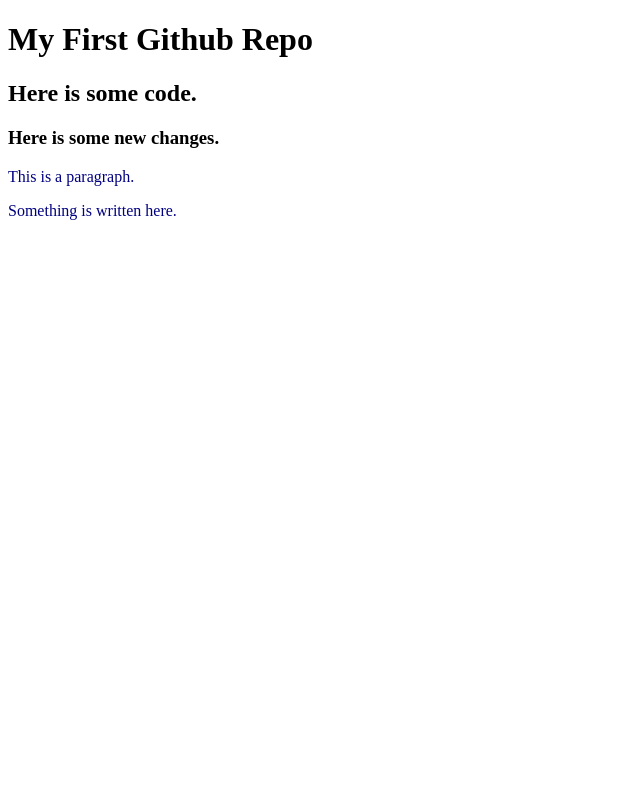
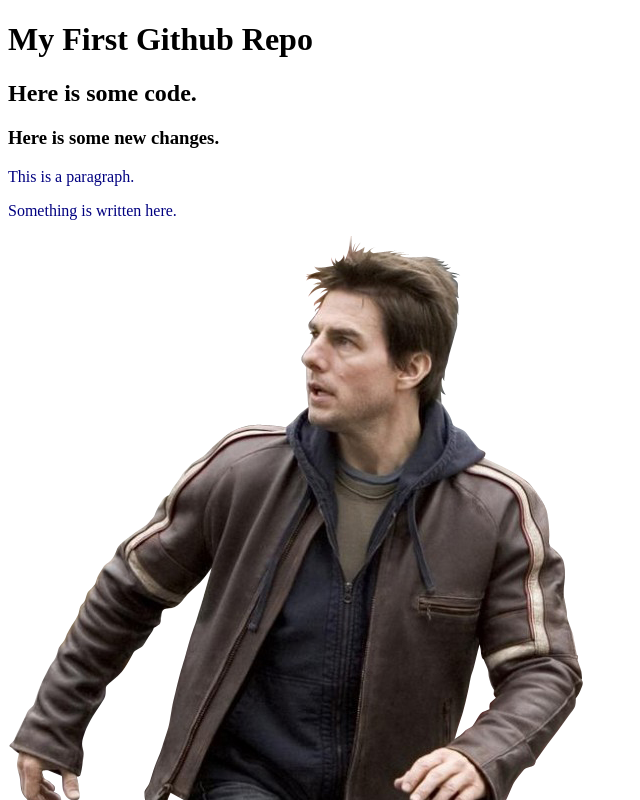
Before and after one commit to banglapress/my-first-repo, a plain HTML site: page index.html in a window 1280 px wide. Shown: the top 800 px of the page, without its empty margins (0-640 px from the left). Drawn offline with Linux system fonts and the light colour scheme.

Commit message:
image added

```diff
--- a/index.html
+++ b/index.html
@@ -13,5 +13,6 @@
     <h3>Here is some new changes.</h3>
     <p>This is a paragraph.</p>
     <p>Something is written here.</p>
+    <img src="tomcruise.png" alt="">
 </body>
 </html>
```
Also changed, not shown: tomcruise.png (added).
